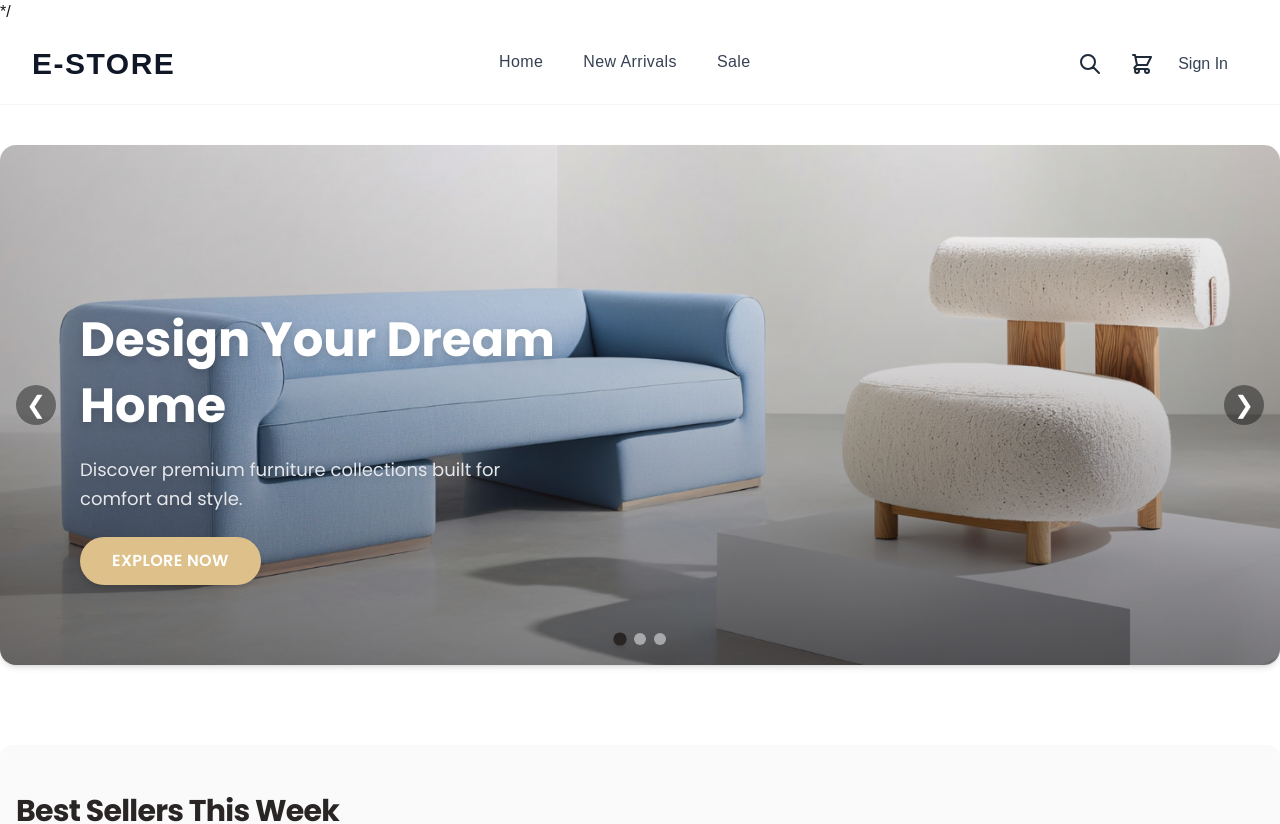
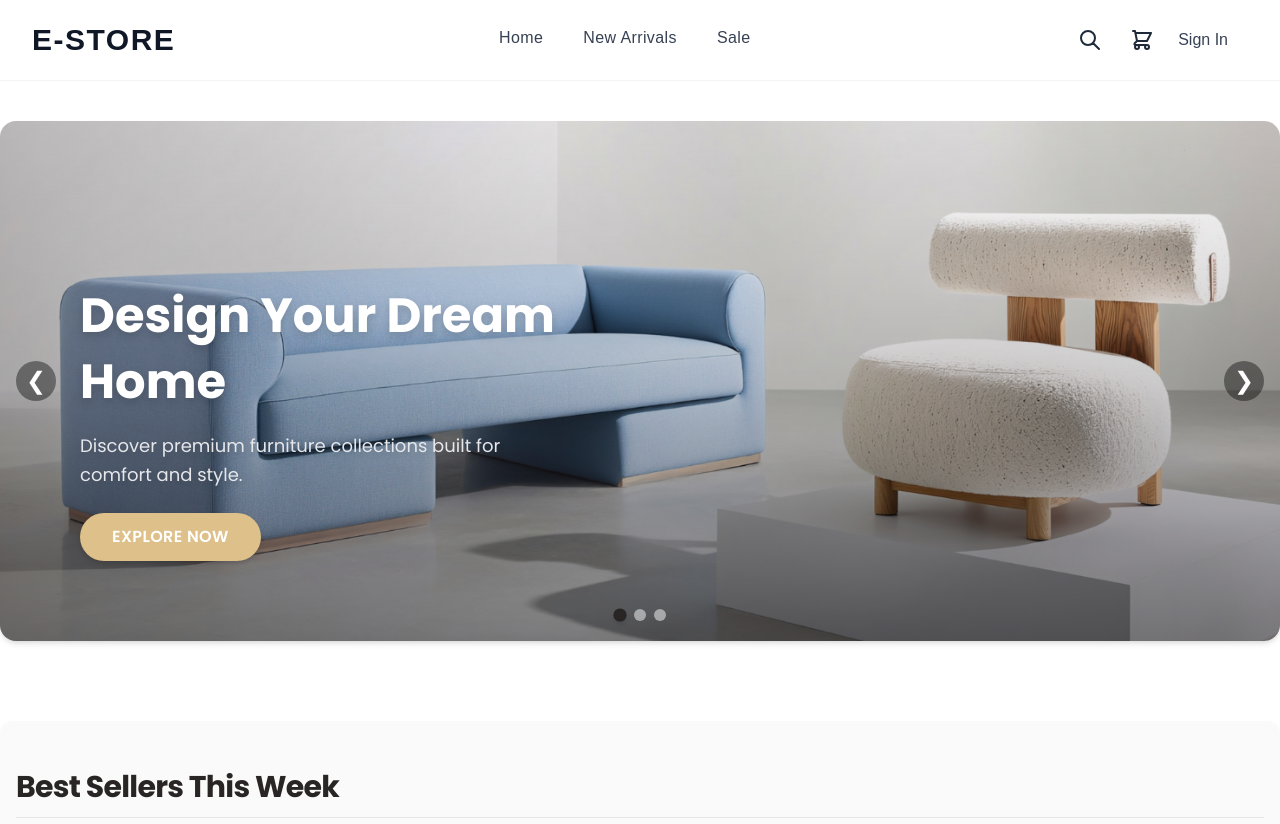
Before and after one commit to shreysircar/Vaaya, a Next.js app in the folder frontend/: page / in a window 1280 px wide. Shown: the top 824 px of the page. Built offline with nearby package versions, Linux system fonts and the light colour scheme; no server answers.

Commit message:
error fix in navbar

```diff
--- a/frontend/src/components/Navbar.tsx
+++ b/frontend/src/components/Navbar.tsx
@@ -124,7 +124,7 @@
 
   return (
     // Navbar Container: White, ample padding, subtle border
-    <nav className="bg-white border-b border-gray-100 sticky top-0 z-50">*/
+    <nav className="bg-white border-b border-gray-100 sticky top-0 z-50">
 
 
      {/* Main Bar: Max width container for clean layout */}
```
